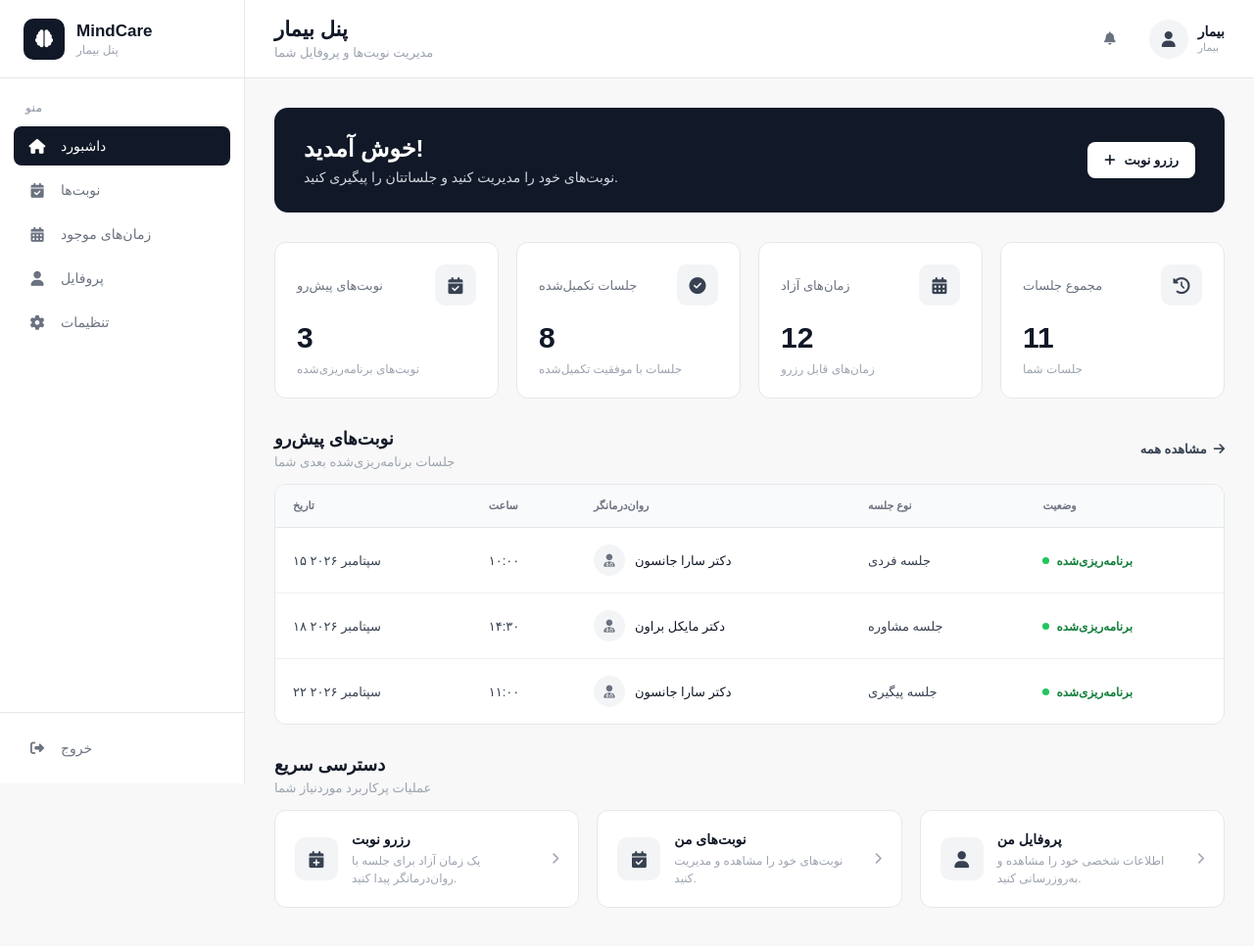
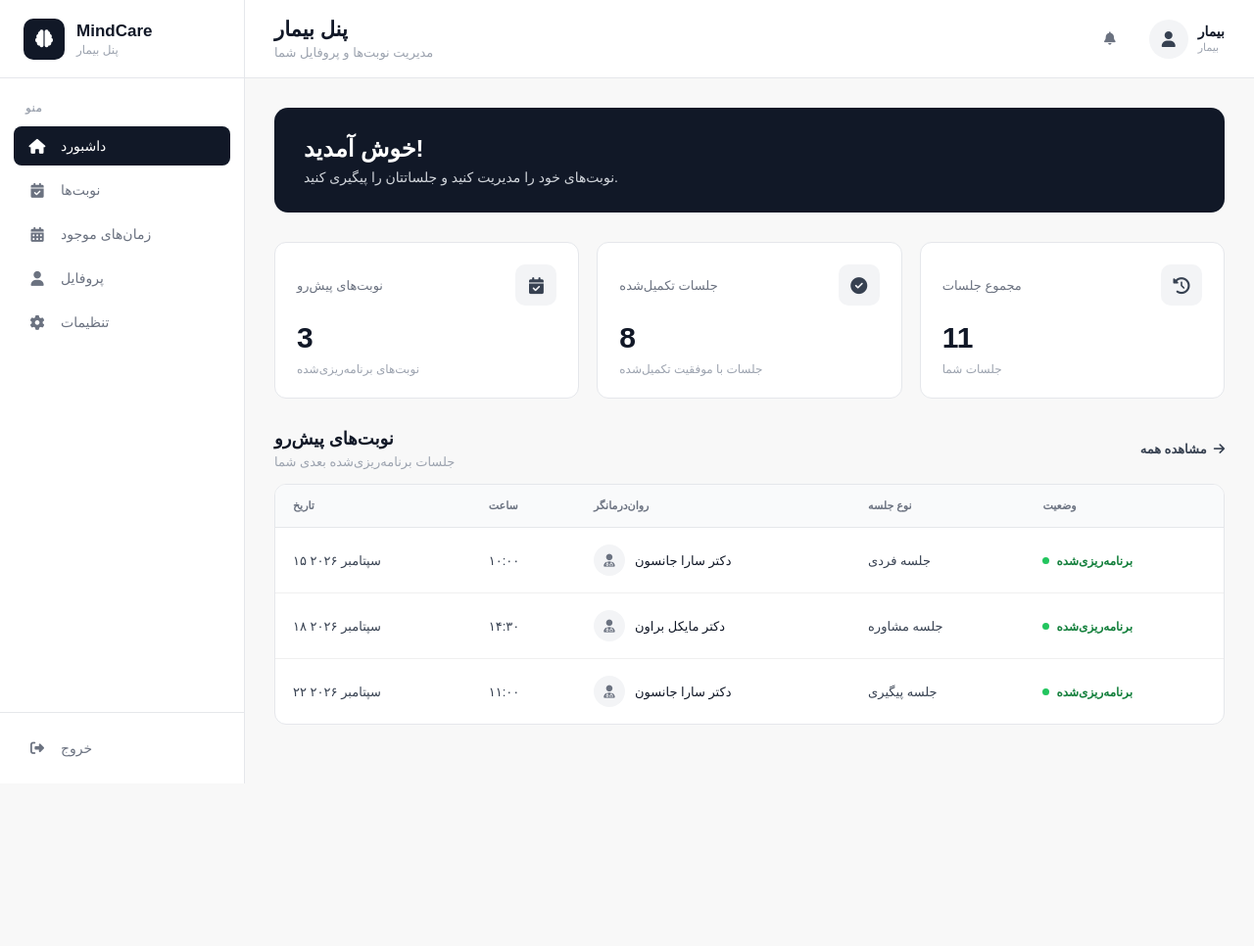
Before and after one commit to mahdi-nabikhan/mental-health-booking, an Astro site in the folder src/frontend/: page /patient in a window 1280 px wide. Shown: the whole page at 98% size. After the commit the page ends 800 px from the top, so only its background shows below. Built offline with nearby package versions, Linux system fonts and the light colour scheme; Astro itself is replaced by a stand-in of ours.

Commit message:
bug fix on  index.astro

```diff
--- a/src/frontend/src/pages/patient/index.astro
+++ b/src/frontend/src/pages/patient/index.astro
@@ -1,4 +1,3 @@
-
 ---
 import PatientLayout from "../../layouts/PatientLayout.astro";
 import PatientStatCard from "../../components/Dashboard/PatientStatCard.astro";
@@ -15,12 +14,6 @@ const stats = [
         value: 8,
         description: "جلسات با موفقیت تکمیل‌شده",
         icon: "fa-solid fa-circle-check",
-    },
-    {
-        title: "زمان‌های آزاد",
-        value: 12,
-        description: "زمان‌های قابل رزرو",
-        icon: "fa-solid fa-calendar-days",
     },
     {
         title: "مجموع جلسات",
@@ -65,11 +58,6 @@ const upcomingAppointments = [
                     نوبت‌های خود را مدیریت کنید و جلساتتان را پیگیری کنید.
                 </p>
             </div>
-
-            <a href="/patient/slots" class="primary-btn">
-                <i class="fa-solid fa-plus"></i>
-                رزرو نوبت
-            </a>
         </section>
 
         <!-- Statistics -->
@@ -101,7 +89,8 @@ const upcomingAppointments = [
             </div>
 
             <div class="appointments-card">
-                {upcomingAppointments.length > 0 ? (
+                {
+                    upcomingAppointments.length > 0 ? (
                         <div class="table-wrapper">
                             <table>
                                 <thead>
@@ -115,15 +104,11 @@ const upcomingAppointments = [
                                 </thead>
 
                                 <tbody>
-                                {
-                                    upcomingAppointments.map(
-                                        (appointment) => (
+                                    {upcomingAppointments.map((appointment) => (
                                         <tr>
                                             <td>{appointment.date}</td>
 
-                                                <td>
-                                                    {appointment.time}
-                                                </td>
+                                            <td>{appointment.time}</td>
 
                                             <td>
                                                 <div class="therapist">
@@ -132,16 +117,12 @@ const upcomingAppointments = [
                                                     </div>
 
                                                     <span>
-                                                            {
-                                                                appointment.therapist
-                                                            }
+                                                        {appointment.therapist}
                                                     </span>
                                                 </div>
                                             </td>
 
-                                                <td>
-                                                    {appointment.type}
-                                                </td>
+                                            <td>{appointment.type}</td>
 
                                             <td>
                                                 <span class="status">
@@ -150,9 +131,7 @@ const upcomingAppointments = [
                                                 </span>
                                             </td>
                                         </tr>
-                                        ),
-                                    )
-                                }
+                                    ))}
                                 </tbody>
                             </table>
                         </div>
@@ -167,69 +146,9 @@ const upcomingAppointments = [
                             <p>
                                 هنوز هیچ نوبت برنامه‌ریزی‌شده‌ای ندارید.
                             </p>
-
-                        <a href="/patient/slots" class="secondary-btn">
-                            مشاهده زمان‌های آزاد
-                        </a>
                         </div>
-                )}
-            </div>
-        </section>
-
-        <!-- Quick Actions -->
-        <section class="quick-actions-section">
-            <div class="section-header">
-                <div>
-                    <h3>دسترسی سریع</h3>
-                    <p>عملیات پرکاربرد موردنیاز شما</p>
-                </div>
-            </div>
-
-            <div class="quick-actions">
-                <a href="/patient/slots" class="action-card">
-                    <div class="action-icon">
-                        <i class="fa-solid fa-calendar-plus"></i>
-                    </div>
-
-                    <div>
-                        <h4>رزرو نوبت</h4>
-                        <p>
-                            یک زمان آزاد برای جلسه با روان‌درمانگر پیدا کنید.
-                        </p>
-                    </div>
-
-                    <i class="fa-solid fa-chevron-right action-arrow"></i>
-                </a>
-
-                <a href="/patient/appointments" class="action-card">
-                    <div class="action-icon">
-                        <i class="fa-solid fa-calendar-check"></i>
-                    </div>
-
-                    <div>
-                        <h4>نوبت‌های من</h4>
-                        <p>
-                            نوبت‌های خود را مشاهده و مدیریت کنید.
-                        </p>
-                    </div>
-
-                    <i class="fa-solid fa-chevron-right action-arrow"></i>
-                </a>
-
-                <a href="/patient/profile" class="action-card">
-                    <div class="action-icon">
-                        <i class="fa-solid fa-user"></i>
-                    </div>
-
-                    <div>
-                        <h4>پروفایل من</h4>
-                        <p>
-                            اطلاعات شخصی خود را مشاهده و به‌روزرسانی کنید.
-                        </p>
-                    </div>
-
-                    <i class="fa-solid fa-chevron-right action-arrow"></i>
-                </a>
+                    )
+                }
             </div>
         </section>
     </div>
@@ -270,45 +189,15 @@ const upcomingAppointments = [
         font-size: 14px;
     }
 
-    .primary-btn {
-        display: inline-flex;
-        align-items: center;
-        gap: 9px;
-
-        padding: 11px 17px;
-
-        border-radius: 8px;
-
-        background: #ffffff;
-        color: #111827;
-
-        text-decoration: none;
-
-        font-size: 13px;
-        font-weight: 600;
-
-        white-space: nowrap;
-
-        transition:
-            transform 0.2s ease,
-            background 0.2s ease;
-    }
-
-    .primary-btn:hover {
-        background: #f3f4f6;
-        transform: translateY(-1px);
-    }
-
     .stats-grid {
         display: grid;
-        grid-template-columns: repeat(4, 1fr);
+        grid-template-columns: repeat(3, 1fr);
         gap: 18px;
 
         margin-bottom: 30px;
     }
 
-    .appointments-section,
-    .quick-actions-section {
+    .appointments-section {
         margin-bottom: 30px;
     }
 
@@ -489,116 +378,16 @@ const upcomingAppointments = [
     }
 
     .empty-state p {
-        margin: 7px 0 18px;
+        margin: 7px 0 0;
 
         color: #9ca3af;
 
         font-size: 13px;
     }
 
-    .secondary-btn {
-        padding: 10px 16px;
-
-        border: 1px solid #d1d5db;
-        border-radius: 8px;
-
-        color: #374151;
-
-        text-decoration: none;
-
-        font-size: 13px;
-        font-weight: 600;
-    }
-
-    .secondary-btn:hover {
-        background: #f9fafb;
-    }
-
-    .quick-actions {
-        display: grid;
-        grid-template-columns: repeat(3, 1fr);
-        gap: 18px;
-    }
-
-    .action-card {
-        min-height: 100px;
-
-        display: flex;
-        align-items: center;
-        gap: 14px;
-
-        padding: 20px;
-
-        border: 1px solid #e5e7eb;
-        border-radius: 12px;
-
-        background: #ffffff;
-
-        color: inherit;
-        text-decoration: none;
-
-        transition:
-            transform 0.2s ease,
-            box-shadow 0.2s ease;
-    }
-
-    .action-card:hover {
-        transform: translateY(-2px);
-
-        box-shadow: 0 8px 24px rgba(0, 0, 0, 0.05);
-    }
-
-    .action-icon {
-        width: 44px;
-        height: 44px;
-
-        flex-shrink: 0;
-
-        display: flex;
-        align-items: center;
-        justify-content: center;
-
-        border-radius: 10px;
-
-        background: #f3f4f6;
-        color: #374151;
-
-        font-size: 17px;
-    }
-
-    .action-card h4 {
-        margin: 0;
-
-        color: #111827;
-
-        font-size: 14px;
-        font-weight: 700;
-    }
-
-    .action-card p {
-        margin: 5px 0 0;
-
-        color: #9ca3af;
-
-        font-size: 12px;
-        line-height: 1.5;
-    }
-
-    .action-arrow {
-        margin-left: auto;
-
-        color: #9ca3af;
-
-        font-size: 12px;
-    }
-
     @media (max-width: 1100px) {
         .stats-grid {
             grid-template-columns: repeat(2, 1fr);
-        }
-
-        .quick-actions {
-            grid-template-columns: 1fr;
         }
     }
 
@@ -606,11 +395,6 @@ const upcomingAppointments = [
         .welcome-section {
             align-items: flex-start;
             flex-direction: column;
-        }
-
-        .primary-btn {
-            width: 100%;
-            justify-content: center;
         }
 
         .stats-grid {
```
Lines whose indentation alone changed are shown as unchanged.
